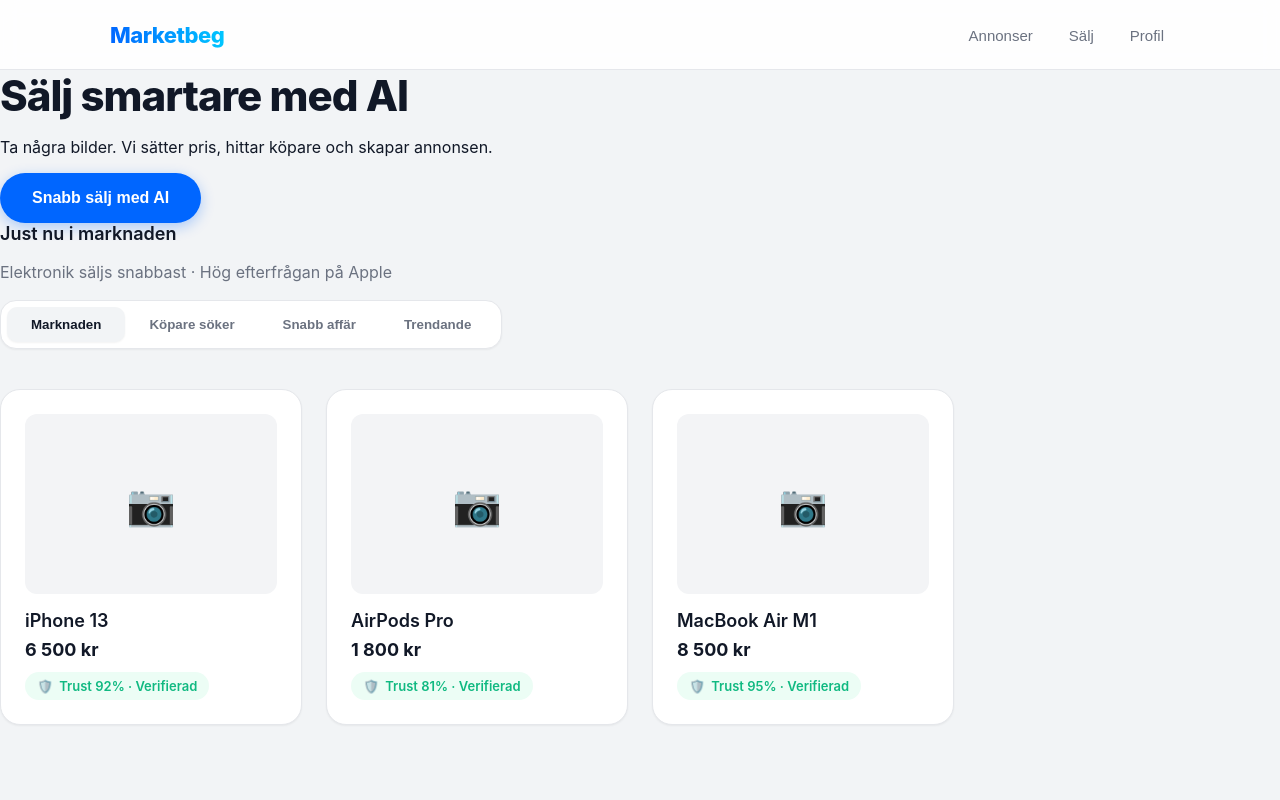
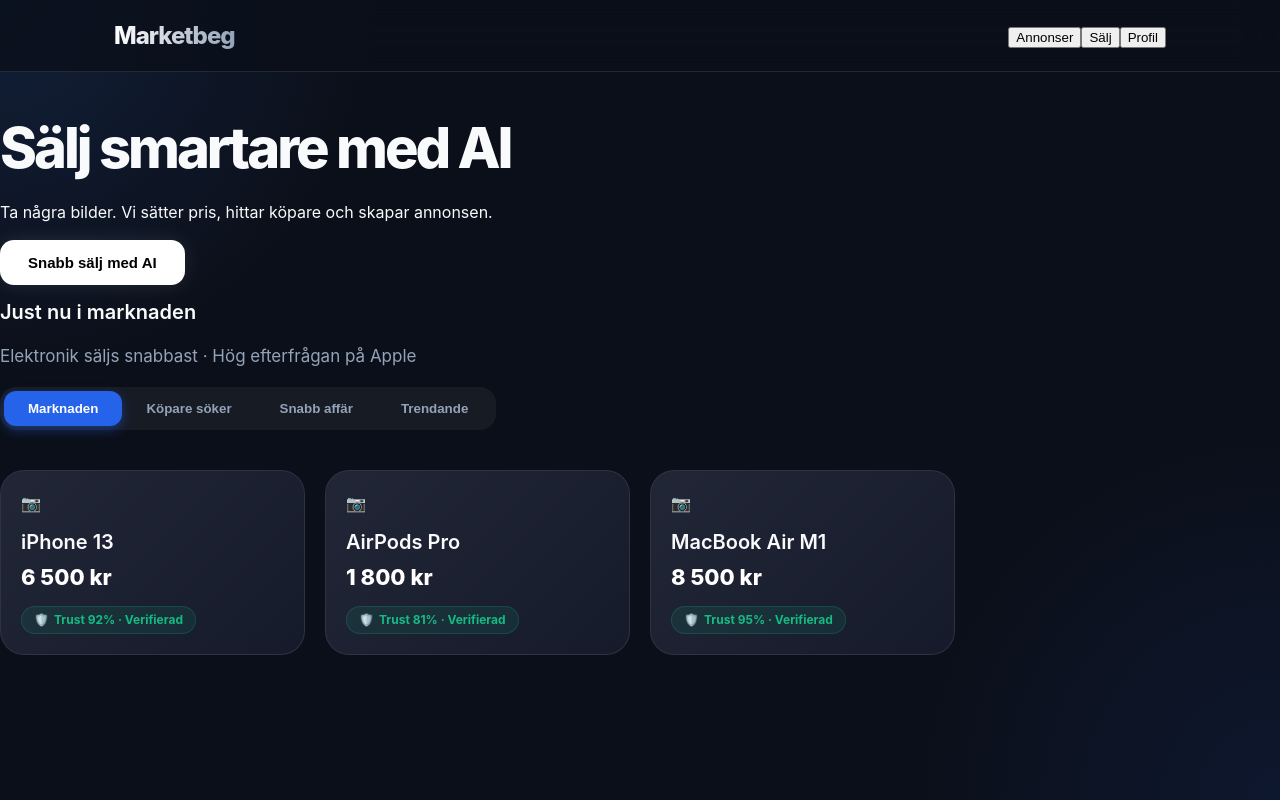
Before and after one commit to gascheckking/marketbeg-appGem, a Next.js app: page /feed in a window 1280 px wide. Built offline with nearby package versions, Linux system fonts and the light colour scheme.

Commit message:
Update globals.css

```diff
--- a/styles/globals.css
+++ b/styles/globals.css
@@ -1,244 +1,170 @@
 :root {
-  /* Färgpalett - Modern Nordic */
-  --bg-app: #f2f4f6;
-  --surface: #ffffff;
-  --primary: #0066ff; /* Stark blå för action */
-  --primary-hover: #0052cc;
-  --text-main: #111827;
-  --text-muted: #6b7280;
-  --border: #e5e7eb;
-  --success: #10b981; /* För Trust/Verifierad */
+  /* Lyxig mörk färgpalett */
+  --bg-app: #0b0f19; /* Djup mörkblå/svart */
+  --surface: #161b2c; /* Lite ljusare kort */
+  --accent: #3b82f6; /* Modern blå */
+  --accent-glow: rgba(59, 130, 246, 0.5);
+  --text-main: #f9fafb;
+  --text-muted: #94a3b8;
+  --border: rgba(255, 255, 255, 0.1);
+  --glass: rgba(255, 255, 255, 0.03);
 
-  /* UI-variabler */
-  --radius-lg: 20px;
-  --radius-md: 12px;
-  --shadow-sm: 0 1px 2px rgba(0,0,0,0.05);
-  --shadow-md: 0 4px 6px -1px rgba(0,0,0,0.1), 0 2px 4px -1px rgba(0,0,0,0.06);
-  --shadow-hover: 0 10px 15px -3px rgba(0,0,0,0.1), 0 4px 6px -2px rgba(0,0,0,0.05);
-  --font-sans: -apple-system, BlinkMacSystemFont, "Segoe UI", Roboto, Helvetica, Arial, sans-serif;
+  --radius-lg: 24px;
+  --font-sans: 'Inter', -apple-system, sans-serif;
 }
 
-* {
-  box-sizing: border-box;
-}
+* { box-sizing: border-box; -webkit-font-smoothing: antialiased; }
 
 body {
   margin: 0;
   background-color: var(--bg-app);
+  background-image:
+    radial-gradient(circle at 0% 0%, rgba(59, 130, 246, 0.15) 0%, transparent 25%),
+    radial-gradient(circle at 100% 100%, rgba(37, 99, 235, 0.1) 0%, transparent 25%);
+  background-attachment: fixed;
   color: var(--text-main);
   font-family: var(--font-sans);
-  -webkit-font-smoothing: antialiased;
+  line-height: 1.5;
 }
 
-/* ===== APP LAYOUT ===== */
-.app {
-  display: flex;
-  flex-direction: column;
-  min-height: 100vh;
-}
-
-main.container {
-  width: 100%;
-  max-width: 1100px;
-  margin: 0 auto;
-  padding: 30px 20px;
-  flex: 1;
-}
-
-main.center {
-  display: flex;
-  flex-direction: column;
-  justify-content: center;
-  align-items: center;
-  text-align: center;
-  min-height: 80vh;
-}
-
-/* ===== HEADER ===== */
+/* ===== HEADER (Glassmorphism) ===== */
 .header {
   position: sticky;
   top: 0;
   z-index: 100;
-  background: rgba(255, 255, 255, 0.9);
-  backdrop-filter: blur(10px); /* Frosted glass effekt */
+  background: rgba(11, 15, 25, 0.8);
+  backdrop-filter: blur(20px);
   border-bottom: 1px solid var(--border);
-  height: 70px;
+  height: 72px;
 }
 
 .header-inner {
   max-width: 1100px;
   margin: 0 auto;
-  height: 100%;
   display: flex;
   align-items: center;
   justify-content: space-between;
-  padding: 0 20px;
+  padding: 0 24px;
+  height: 100%;
 }
 
 .logo {
-  font-size: 22px;
+  font-size: 24px;
   font-weight: 800;
-  letter-spacing: -0.5px;
-  background: linear-gradient(90deg, #0066ff, #00c6ff);
+  background: linear-gradient(to right, #ffffff, #94a3b8);
   -webkit-background-clip: text;
   -webkit-text-fill-color: transparent;
-  cursor: pointer;
+  letter-spacing: -1px;
 }
 
-.nav-links button {
-  background: transparent;
+/* ===== BUTTONS (Premium Look) ===== */
+button.primary {
+  background: #ffffff;
+  color: #000000;
   border: none;
-  font-weight: 500;
-  color: var(--text-muted);
-  margin-left: 24px;
+  padding: 14px 28px;
+  border-radius: 14px;
+  font-weight: 700;
+  font-size: 15px;
   cursor: pointer;
-  transition: color 0.2s;
-  font-size: 15px;
+  transition: all 0.3s ease;
+  box-shadow: 0 0 20px rgba(255, 255, 255, 0.1);
 }
 
-.nav-links button:hover {
-  color: var(--primary);
+button.primary:hover {
+  transform: translateY(-2px);
+  box-shadow: 0 0 30px rgba(255, 255, 255, 0.2);
 }
 
-/* ===== CARDS & GRID ===== */
+button.secondary {
+  background: var(--glass);
+  color: #fff;
+  border: 1px solid var(--border);
+  padding: 14px 28px;
+  border-radius: 14px;
+  font-weight: 600;
+  cursor: pointer;
+  backdrop-filter: blur(10px);
+}
+
+/* ===== CARDS (The "Apple" Look) ===== */
 .grid {
   display: grid;
   grid-template-columns: repeat(auto-fill, minmax(300px, 1fr));
-  gap: 24px;
+  gap: 20px;
 }
 
 .card {
   background: var(--surface);
+  border: 1px solid var(--border);
   border-radius: var(--radius-lg);
-  padding: 24px;
-  border: 1px solid var(--border);
-  box-shadow: var(--shadow-sm);
-  transition: all 0.3s ease;
-  cursor: pointer;
+  padding: 20px;
+  transition: all 0.4s cubic-bezier(0.175, 0.885, 0.32, 1.275);
   position: relative;
   overflow: hidden;
 }
 
 .card:hover {
-  transform: translateY(-4px);
-  box-shadow: var(--shadow-hover);
-  border-color: var(--primary);
+  transform: translateY(-8px) scale(1.02);
+  border-color: rgba(255,255,255,0.3);
+  box-shadow: 0 20px 40px rgba(0,0,0,0.4);
 }
 
-.card-image-placeholder {
-  width: 100%;
-  height: 180px;
-  background-color: #f3f4f6;
-  border-radius: var(--radius-md);
-  margin-bottom: 16px;
-  display: flex;
-  align-items: center;
-  justify-content: center;
-  color: #d1d5db;
-  font-size: 40px;
+.card::before {
+  content: "";
+  position: absolute;
+  top: 0; left: 0; right: 0; bottom: 0;
+  background: linear-gradient(135deg, rgba(255,255,255,0.05) 0%, transparent 100%);
+  pointer-events: none;
 }
 
-/* ===== TYPOGRAPHY & ELEMENTS ===== */
-h1 { font-size: 42px; font-weight: 800; margin: 0 0 16px 0; letter-spacing: -1px; }
-h2 { font-size: 32px; font-weight: 700; margin: 0 0 24px 0; letter-spacing: -0.5px; }
-h3 { margin: 0 0 8px 0; font-size: 18px; font-weight: 600; }
+/* ===== TYPOGRAPHY ===== */
+h1 { font-size: 56px; font-weight: 850; letter-spacing: -3px; margin-bottom: 20px; line-height: 1.1; }
+h3 { font-size: 20px; font-weight: 600; margin: 12px 0 4px 0; }
+.muted { color: var(--text-muted); font-size: 17px; }
 
-.muted { color: var(--text-muted); font-size: 16px; line-height: 1.5; }
-
-/* ===== BUTTONS ===== */
-button.primary {
-  background: var(--primary);
-  color: white;
-  border: none;
-  padding: 16px 32px;
-  border-radius: 99px;
-  font-weight: 600;
-  font-size: 16px;
-  cursor: pointer;
-  box-shadow: 0 4px 14px rgba(0, 102, 255, 0.3);
-  transition: transform 0.2s, background 0.2s;
-}
-
-button.primary:hover {
-  background: var(--primary-hover);
-  transform: scale(1.02);
-}
-
-button.secondary {
-  background: white;
-  color: var(--text-main);
-  border: 2px solid var(--border);
-  padding: 14px 28px;
-  border-radius: 99px;
-  font-weight: 600;
-  font-size: 15px;
-  cursor: pointer;
-  transition: border-color 0.2s;
-}
-
-button.secondary:hover {
-  border-color: var(--text-muted);
-}
-
-/* ===== TABS ===== */
+/* ===== TABS (Custom UI) ===== */
 .tabs {
-  display: inline-flex;
-  background: white;
-  padding: 6px;
+  display: flex;
+  background: rgba(255,255,255,0.05);
+  padding: 4px;
   border-radius: 16px;
-  box-shadow: var(--shadow-sm);
+  width: fit-content;
   margin-bottom: 40px;
-  border: 1px solid var(--border);
 }
 
 .tabs button {
   background: transparent;
   border: none;
+  color: var(--text-muted);
   padding: 10px 24px;
-  border-radius: 10px;
+  border-radius: 12px;
   font-weight: 600;
-  color: var(--text-muted);
   cursor: pointer;
-  transition: all 0.2s;
 }
 
 .tabs button.active {
-  background: var(--bg-app);
-  color: var(--text-main);
-  box-shadow: var(--shadow-sm);
+  background: #2563eb;
+  color: white;
+  box-shadow: 0 4px 12px rgba(37, 99, 235, 0.4);
 }
 
 /* ===== BADGES ===== */
-.price-tag {
-  font-size: 18px;
+.trust-badge {
+  background: rgba(16, 185, 129, 0.1);
+  color: #10b981;
+  border: 1px solid rgba(16, 185, 129, 0.2);
+  padding: 4px 12px;
+  border-radius: 99px;
+  font-size: 12px;
   font-weight: 700;
-  color: var(--text-main);
-  margin-bottom: 8px;
-  display: block;
+  display: inline-flex;
+  align-items: center;
+  gap: 5px;
 }
 
-.trust-badge {
-  display: inline-flex;
-  align-items: center;
-  gap: 6px;
-  background: #ecfdf5;
-  color: var(--success);
-  padding: 6px 12px;
-  border-radius: 99px;
-  font-size: 13px;
-  font-weight: 600;
+.price-tag {
+  font-size: 22px;
+  font-weight: 800;
+  color: #fff;
 }
-
-/* ===== ANIMATION ===== */
-@keyframes pulse {
-  0% { opacity: 0.6; }
-  50% { opacity: 1; }
-  100% { opacity: 0.6; }
-}
-
-.loading-pulse {
-  animation: pulse 2s infinite;
-  color: var(--primary);
-  font-weight: 600;
-  margin-top: 16px;
-}
```
